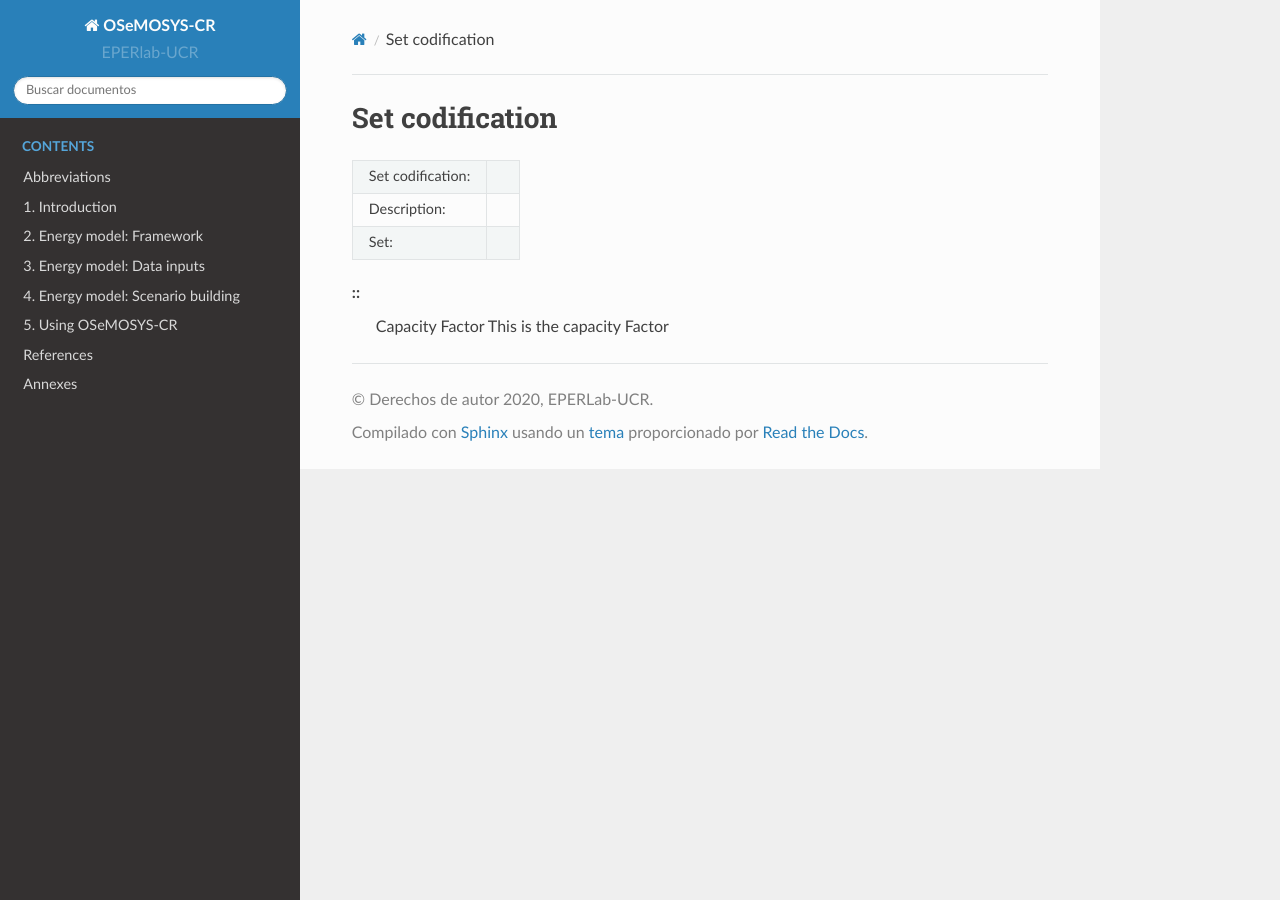
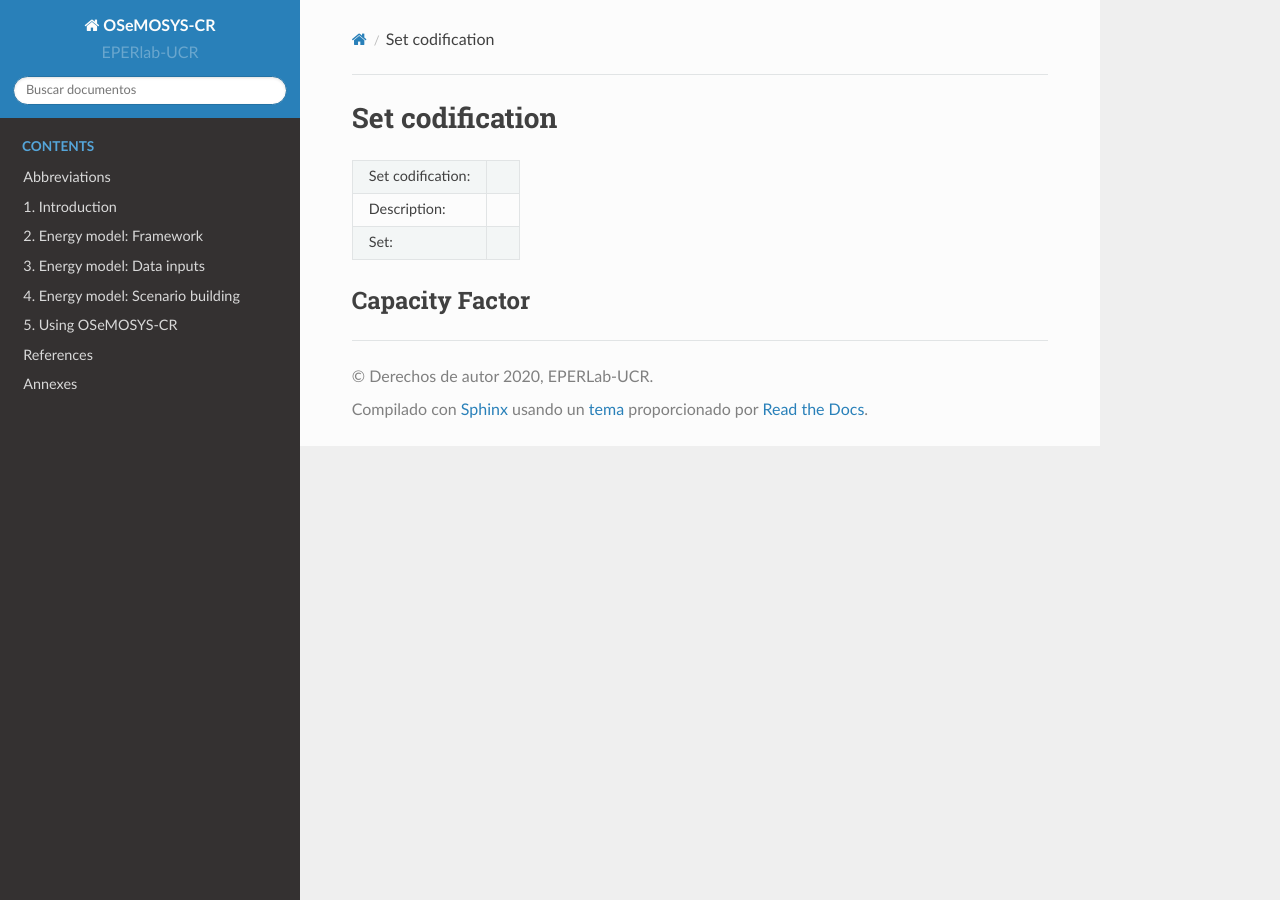
Before and after one commit to EPERLab/OSeMOSYS-CR, a Sphinx documentation site: the page built from docs/Template_example.rst, in a window 1280 px wide. Built offline with Sphinx 7.4.7 and the Read the Docs theme 2.0.0, drawn with Linux system fonts in a browser that asks for light colours; formulas are drawn with MathJax 3.

Commit message:
Update Template_example.rst

```diff
--- a/docs/Template_example.rst
+++ b/docs/Template_example.rst
@@ -10,8 +10,5 @@ Set codification
 | Set:              |                                                                           |
 +-------------------+---------------------------------------------------------------------------+
 
-::
-  Capacity Factor
-  This is the capacity Factor
-
-::
+Capacity Factor
+##############
```
